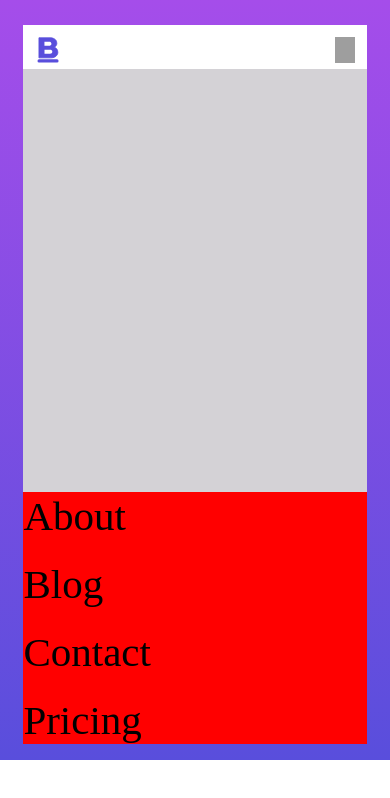
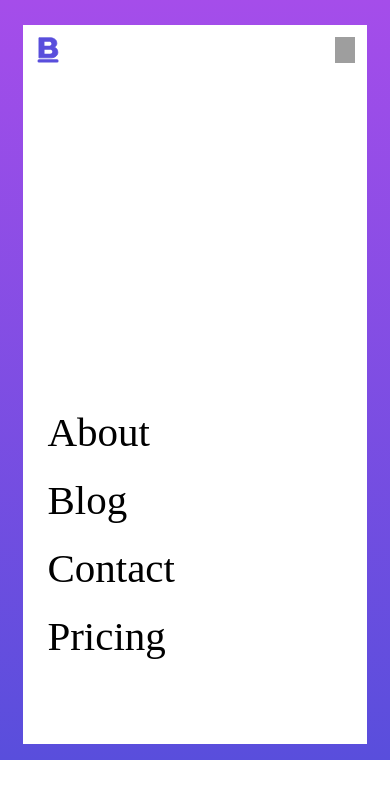
Before and after one commit to Lovethrech/BLOOM-Chel, a Vue app: page / in a window 390 px wide. Shown: the top 798 px of the page. Built offline with nearby package versions, Linux system fonts and the light colour scheme; grey boxes are pictures that could not be loaded.

Commit message:
...working on home-hero nav-header component mobile display.

```diff
--- a/src/components/nav/NavMenuMobileListCtn.vue
+++ b/src/components/nav/NavMenuMobileListCtn.vue
@@ -39,13 +39,14 @@ const navLinkFontSize=ref("41px");
     width:100%;
 }
 .nav-menu-mobile-list-ctn-mini-ctn{
-    background-color: rgb(212, 210, 214);
+    background-color: rgb(255, 255, 255);
     height: 100%;
+    padding:0 24px;
     display:flex;
     place-items: end;
 }
 .nav-menu-mobile-list-ctn-mini-ctn-nav-link{
-    background-color: red;
+    margin-bottom:10vh;
     display:flex;
     flex-direction: column;
     gap:20px;
```
